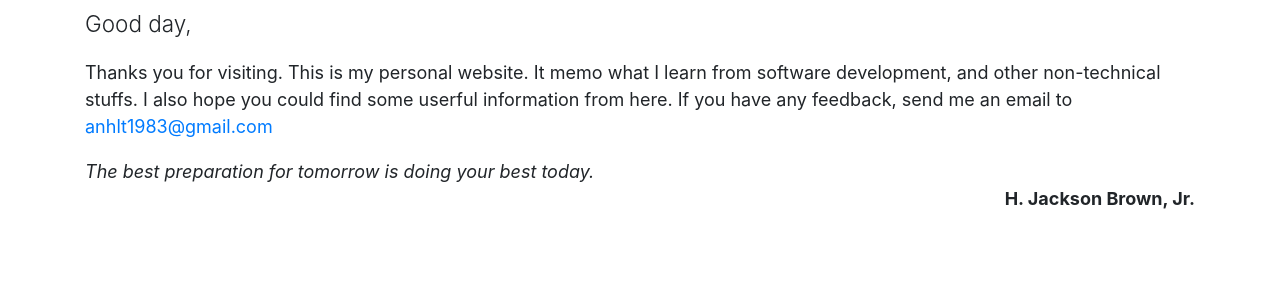
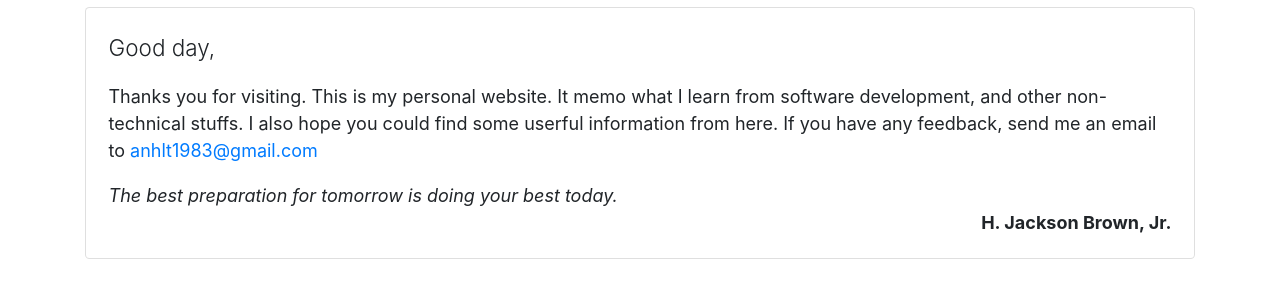
Before and after one commit to aletuan/hello-gatsby, a Gatsby site: page / in a window 1280 px wide. Shown: the part 64-362 px from the top of the page. Built offline with nearby package versions, Linux system fonts and the light colour scheme; Gatsby itself is replaced by a stand-in of ours.

Commit message:
fix: Small improve in homepage

```diff
--- a/src/pages/index.js
+++ b/src/pages/index.js
@@ -1,7 +1,8 @@
 import React from "react"
 import {
     Container,
-    Jumbotron,
+    Card,
+    CardBody,
 } from 'reactstrap';
 import { FaBeer } from "react-icons/fa";
 
@@ -10,6 +11,8 @@ import Layout from '../components/layout';
 export default () => (
     <Layout>
         <Container>
+            <Card>
+                <CardBody>
                     <p className="lead">
                         Good day,
                     </p>
@@ -26,6 +29,8 @@ export default () => (
                         <br />
                         <b style={{ float: `right` }}>H. Jackson Brown, Jr.</b>
                     </p>
+                </CardBody>
+            </Card>
         </Container>
     </Layout>
 )
```
Lines whose indentation alone changed are shown as unchanged.
